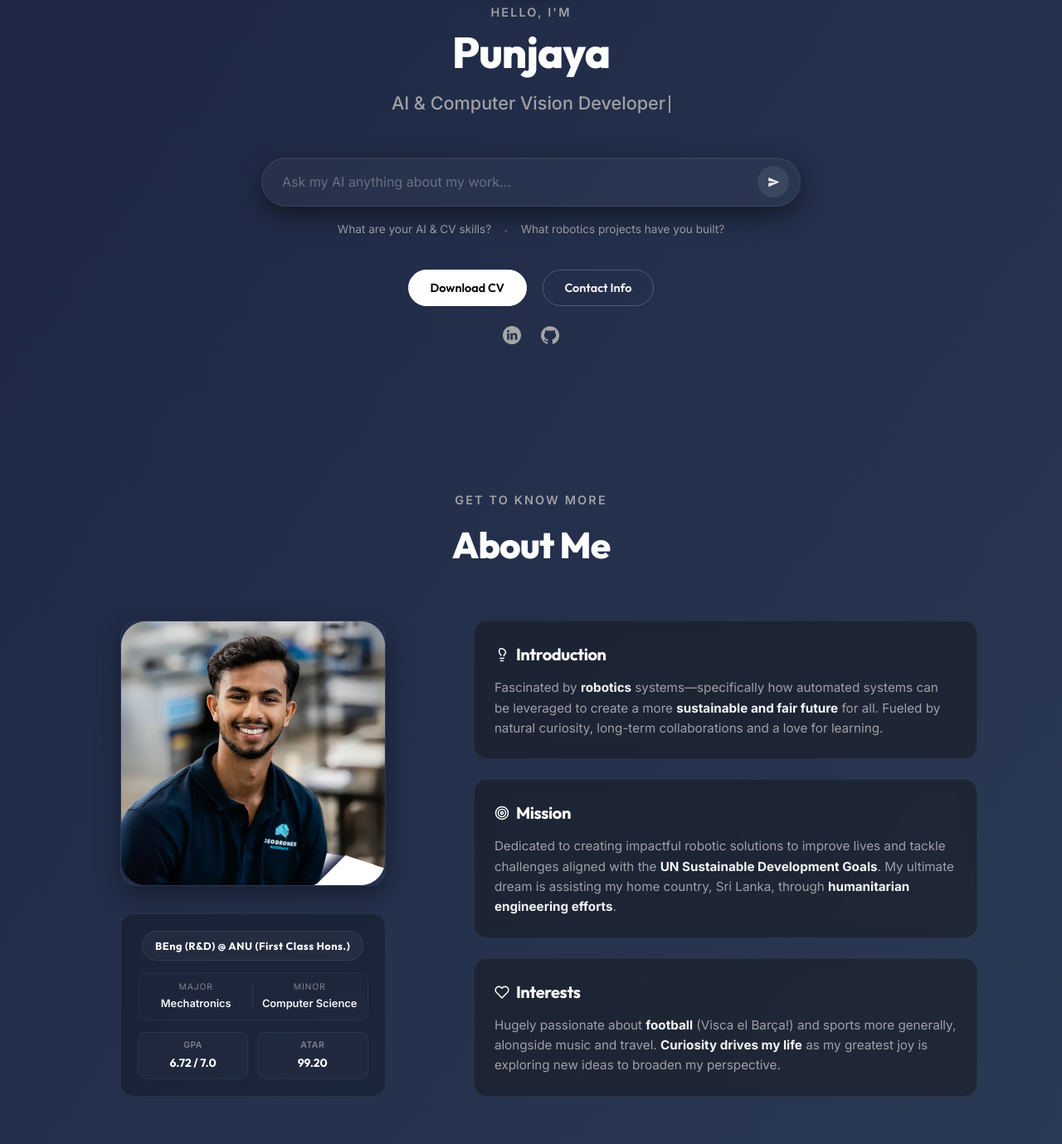
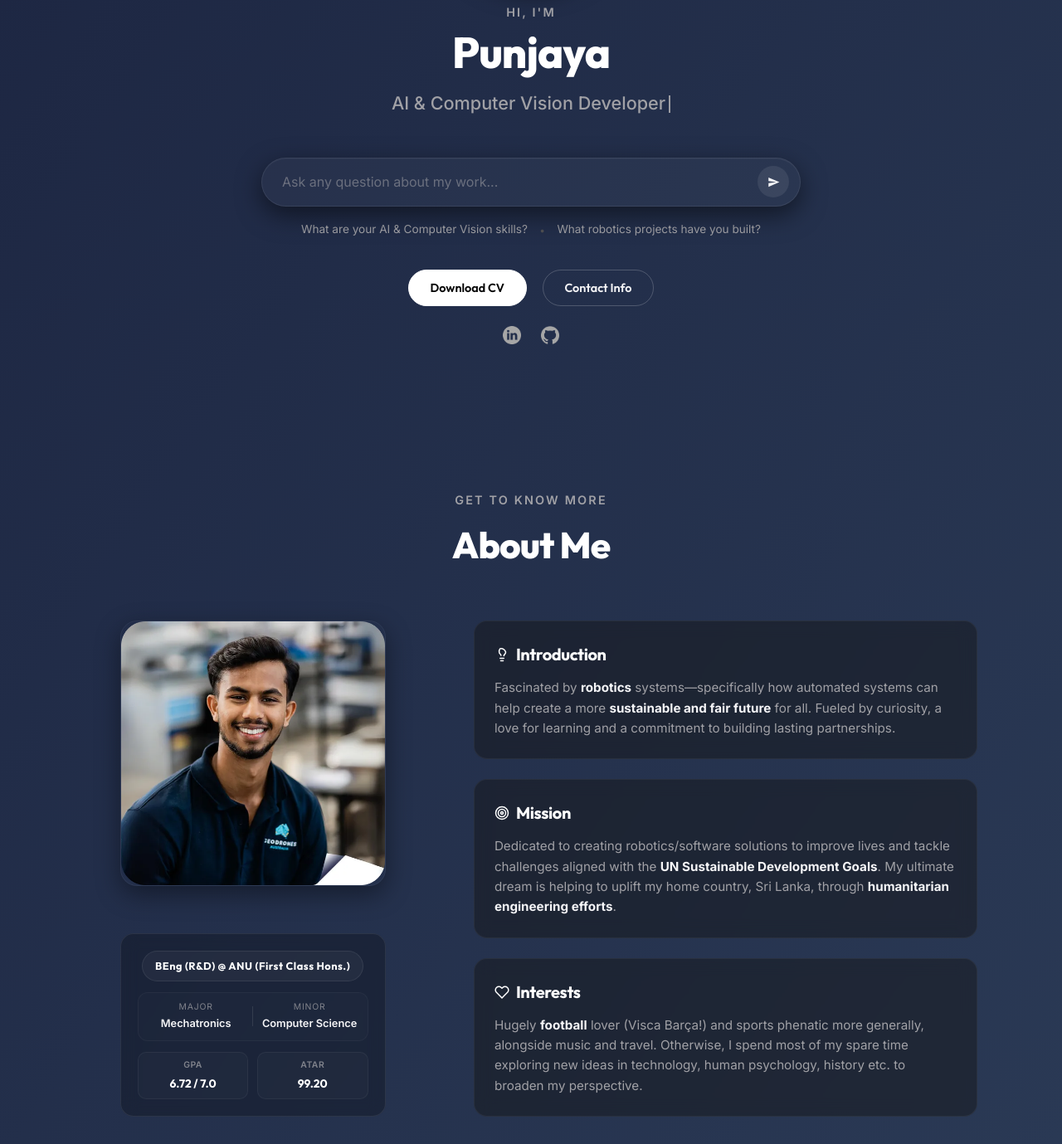
Before and after one commit to pwick15/portfolio-website, a plain HTML site: page index.html in a window 1280 px wide. Shown: the part 381-1760 px from the top of the page at 83% size. Drawn offline with Linux system fonts and the light colour scheme.

Commit message:
small personal touches to portfolio text

```diff
--- a/index.html
+++ b/index.html
@@ -6,7 +6,7 @@
     <meta http-equiv="X-UA-Compatible" content="IE=edge" />
     <meta name="viewport" content="width=device-width, initial-scale=1.0" />
     <title>
-        Punjaya Wickramasinghe | Mechatronics & AI Engineer Portfolio
+        Hi, I'm Punjaya
     </title>
     <meta name="description"
         content="Portfolio of Punjaya Wickramasinghe - Mechatronics & Software Engineer. First Class Honours from ANU. Australian AI Awards Finalist 2024." />
@@ -36,7 +36,7 @@
             <div class="section__pic-container">
                 <img src="./assets/images/img-profile.webp" alt="Punjaya Wickramasinghe Profile Picture" />
             </div>
-            <p class="section__text__p1">Hello, I'm</p>
+            <p class="section__text__p1">Hi, I'm</p>
             <h1 class="title">Punjaya</h1>
             <p class="section__text__p2" id="typed-text">
                 <span class="typing-cursor"></span>
@@ -46,7 +46,7 @@
             <div class="ai-chat-bar-container">
                 <div class="ai-chat-bar">
                     <input type="text" class="chat-bar-input" id="chat-input"
-                        placeholder="Ask my AI anything about my work..." onkeypress="handleKeyPress(event)" />
+                        placeholder="Ask any question about my work..." onkeypress="handleKeyPress(event)" />
                     <button class="chat-bar-send" onclick="sendMessage()">
                         <svg viewBox="0 0 24 24">
                             <path d="M2.01 21L23 12 2.01 3 2 10l15 2-15 2z"></path>
@@ -58,9 +58,9 @@
                 <div class="starter-links" id="starter-chips">
                     <span class="starter-link" onclick="
                                 sendPrompt(
-                                    'What are your AI & Computer Vision skills?',
+                                    'What are Punjaya's AI & Computer Vision skills?',
                                 )
-                            ">What are your AI & CV skills?</span>
+                            ">What are your AI & Computer Vision skills?</span>
                     <span class="divider">•</span>
                     <span class="starter-link" onclick="
                                 sendPrompt(
@@ -168,10 +168,10 @@
                         <p>
                             Fascinated by
                             <b>robotics</b> systems—specifically how
-                            automated systems can be leveraged to create a
+                            automated systems can help create a
                             more <b>sustainable and fair future</b> for all.
-                            Fueled by natural curiosity, long-term
-                            collaborations and a love for learning.
+                            Fueled by curiosity, a love for learning and a commitment to
+                            building lasting partnerships.
                         </p>
                     </div>
                     <div class="text-details-container">
@@ -188,12 +188,11 @@
                             Mission
                         </h2>
                         <p>
-                            Dedicated to creating impactful robotic
+                            Dedicated to creating robotics/software
                             solutions to improve lives and tackle challenges
                             aligned with the
-                            <b>UN Sustainable Development Goals</b>. My
-                            ultimate dream is assisting my home country, Sri
-                            Lanka, through
+                            <b>UN Sustainable Development Goals</b>. My ultimate
+                            dream is helping to uplift my home country, Sri Lanka, through
                             <b>humanitarian engineering efforts</b>.
                         </p>
                     </div>
@@ -211,11 +210,11 @@
                             Interests
                         </h2>
                         <p>
-                            Hugely passionate about <b>football</b> (Visca
-                            el Barça!) and sports more generally, alongside
+                            Hugely <b>football</b> lover (Visca Barça!)
+                            and sports phenatic more generally, alongside
                             music and travel.
-                            <b>Curiosity drives my life</b> as my greatest
-                            joy is exploring new ideas to broaden my
+                            Otherwise, I spend most of my spare time exploring new ideas in
+                            technology, human psychology, history etc. to broaden my
                             perspective.
                         </p>
                     </div>
```
